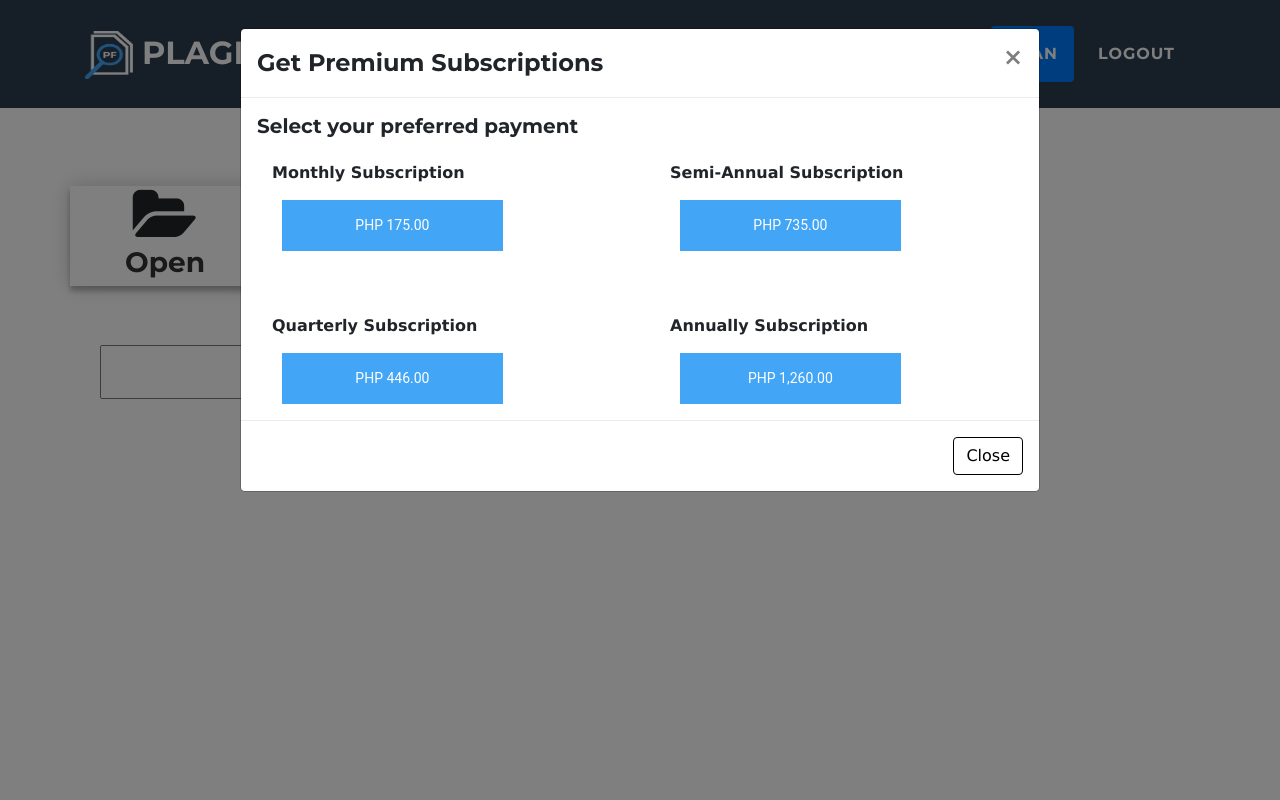
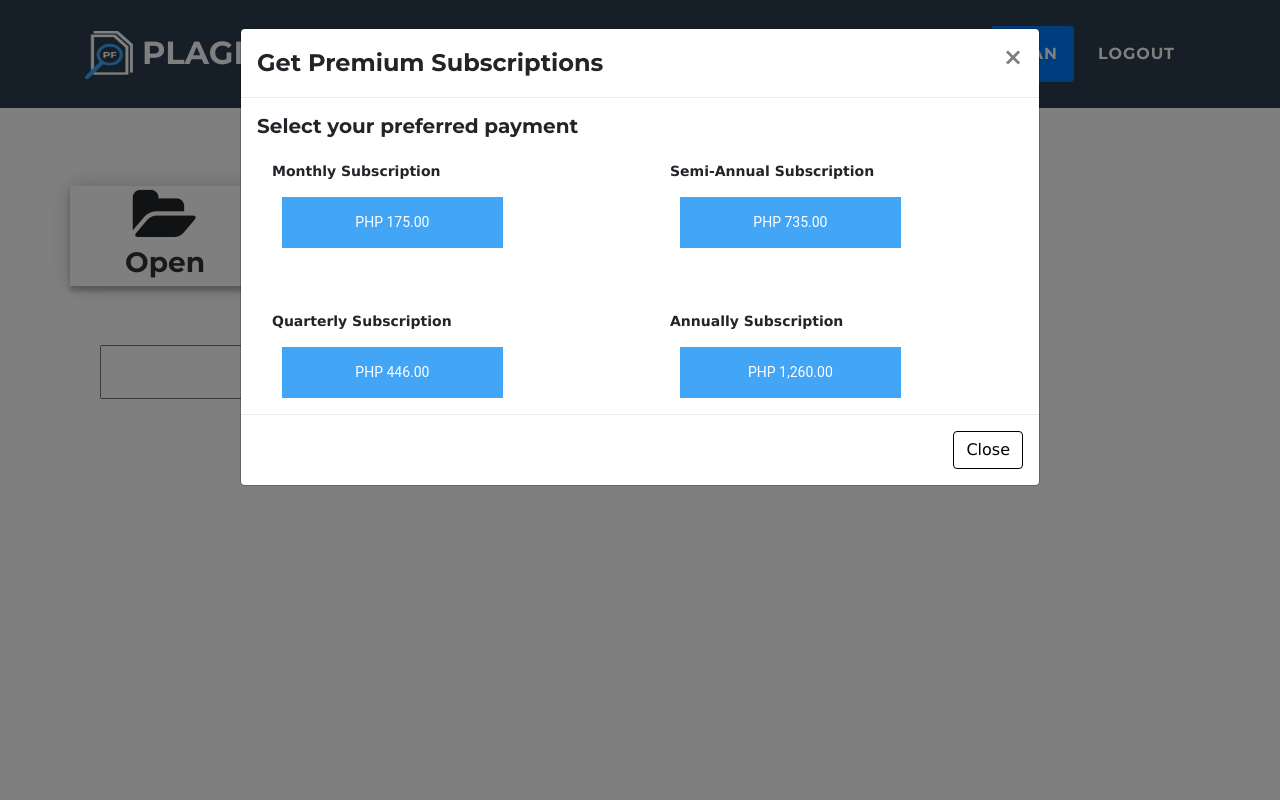
Before and after one commit to kysler/plagfinder, a Flask app: template templates/scan.html in a window 1280 px wide, after a click that opens the changed part. Run offline with Flask 2, Linux system fonts and the light colour scheme; the template is opened without the code that fills it: values that come from a table or form of the project are taken from there, others are empty; some libraries are stand-ins or nearby versions.

Commit message:
Update scan.html

```diff
--- a/templates/scan.html
+++ b/templates/scan.html
@@ -96,15 +96,15 @@
             <form id="premium">
                 <div class="row">
                     <div class="col-lg-6">
-            <label for="m"><b>Monthly Subscription</b></label><br>
+            <label for="m" style="font-size: 14px;"><b>Monthly Subscription</b></label><br>
             <input type="button" id="m" value="PHP 175.00" style="display: inline-block;"><br><br><br>
-            <label for="a"><b>Quarterly Subscription</b></label><br>
+            <label for="a" style="font-size: 14px;"><b>Quarterly Subscription</b></label><br>
             <input type="button" id="a" value="PHP 446.00" style="display: inline-block;"><br>
 </div>
                     <div class="col-lg-6">
-            <label for="c"><b>Semi-Annual Subscription</b></label><br>
+            <label for="c" style="font-size: 14px;"><b>Semi-Annual Subscription</b></label><br>
             <input type="button" id="c" value="PHP 735.00" style="display: inline-block;"><br><br><br>
-            <label for="x"><b>Annually Subscription</b></label><br>
+            <label for="x" style="font-size: 14px;"><b>Annually Subscription</b></label><br>
             <input type="button" id="x" value="PHP 1,260.00" style="display: inline-block;">
                         </div>
                     </div>
```
